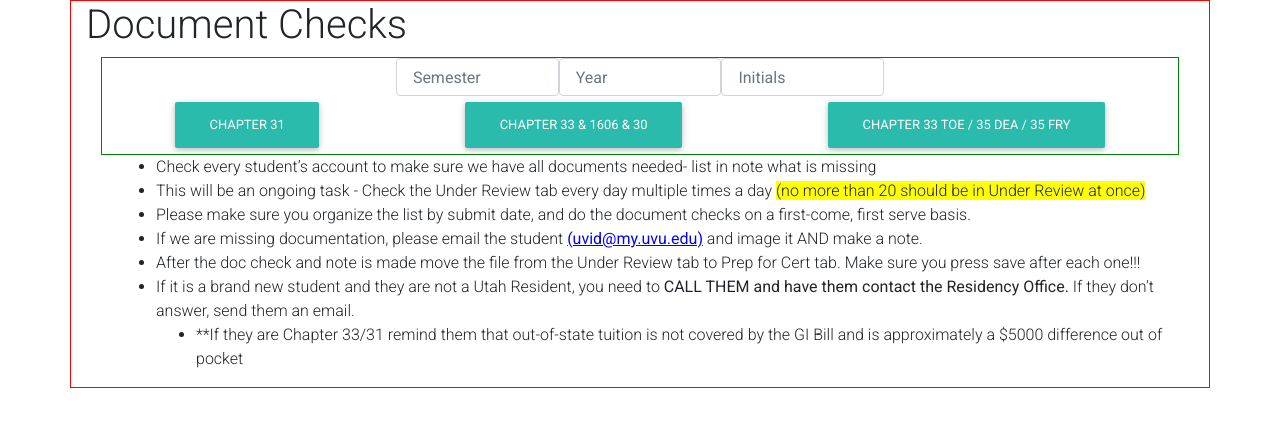
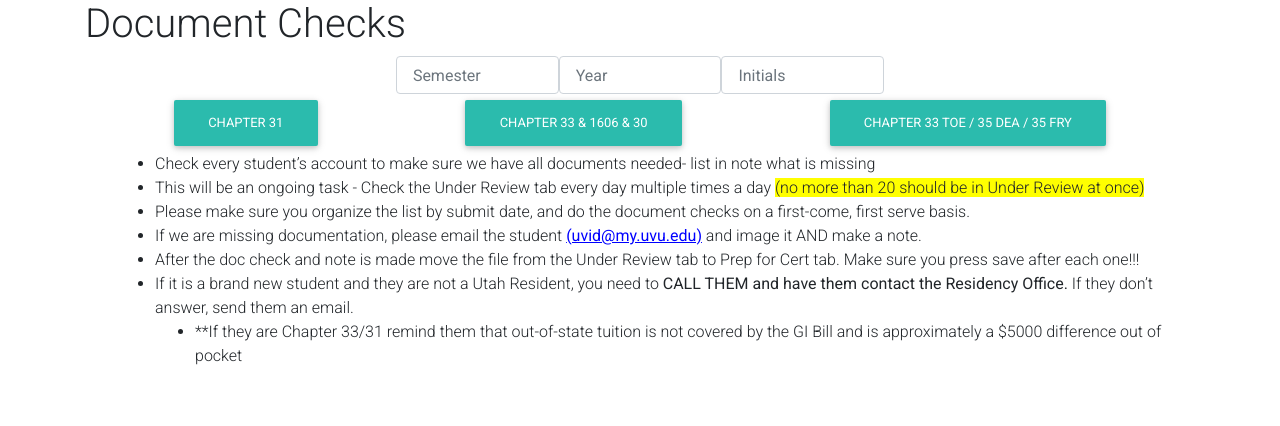
Before and after one commit to jeffsnff/VSCDocCheck, a React (Create React App) app: page / in a window 1280 px wide. Shown: the top 426 px of the page. Built offline with nearby package versions, Linux system fonts and the light colour scheme.

Commit message:
Takes off borders. Breaks responses up into sections so it is easier to see

```diff
--- a/src/App.js
+++ b/src/App.js
@@ -4,12 +4,11 @@ import { MDBContainer } from 'mdbreact'
 
 function App() {
   return (
-    <MDBContainer style={{border: '1px solid red'}}>
+    <MDBContainer>
+
       <div>
         <h1>Document Checks</h1>
-        <div>
-          <SemesterInfo />
-        </div>
+        <SemesterInfo />
       </div>
     </MDBContainer>
   );
--- a/src/chapterQuestions/responses/Response.js
+++ b/src/chapterQuestions/responses/Response.js
@@ -1,5 +1,5 @@
 import React from 'react'
-import { MDBBtn } from 'mdbreact'
+import { MDBBtn, MDBCard, MDBContainer, MDBListGroup, MDBListGroupItem } from 'mdbreact'
 
 function Response(props){
 
@@ -346,21 +346,23 @@ function Response(props){
   }
 
   return(
-    <div>
-      <div>
+    <MDBContainer>
+      <MDBCard>
+        <MDBListGroup>
+      <MDBListGroupItem>
         {/* <h4>Note</h4> */}
         <MDBBtn onClick={() => navigator.clipboard.writeText(today + ' ' + note)}>Note</MDBBtn>
         {today} {note}
-      </div>
-      <div>
+      </MDBListGroupItem>
+
 
         {
           emailSubject  ?
-                          <div>
+                          <MDBListGroupItem>
                             {/* <h4>Email Subject</h4> */}
                             <MDBBtn onClick={() => navigator.clipboard.writeText(emailSubject)}>Email Subject</MDBBtn>
                             {emailSubject}
-                          </div>
+                          </MDBListGroupItem>
                         :
                           null
         }
@@ -368,18 +370,18 @@ function Response(props){
 
         {
           email ?
-                  <div>
+                  <MDBListGroupItem>
                     <h4>Email</h4>
                     {/* <MDBBtn onClick={() => navigator.clipboard.writeText(email.div)}>Email</MDBBtn>
                     <MDBBtn onClick={() => console.log(email)}>Email Test</MDBBtn> */}
                     {email}
-                  </div>
+                  </MDBListGroupItem>
                 :
                 null
         }
-
-      </div>
-    </div>
+        </MDBListGroup>
+      </MDBCard>
+    </MDBContainer>
   )
 }
 
--- a/src/semesterInfo/SemesterInfo.js
+++ b/src/semesterInfo/SemesterInfo.js
@@ -49,7 +49,7 @@ function SemesterInfo() {
   return(
 
     <MDBContainer>
-      <MDBCol style={{border: '1px solid green'}}>
+      <MDBCol>
         <MDBRow className='flex-center' >
           <form className="d-flex justify-content-center flex-md-row">
             <input
```
